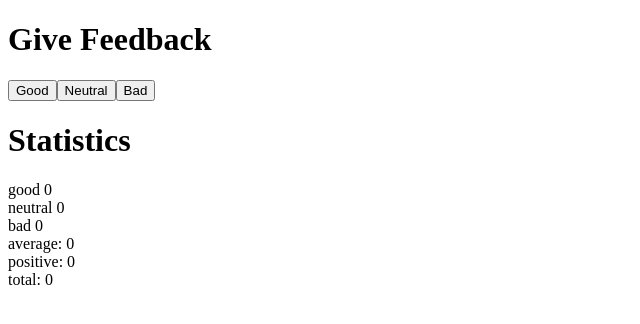
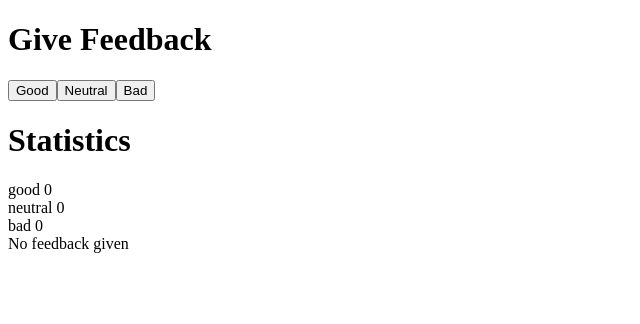
Before and after one commit to grMLEqomlkkU5Eeinz4brIrOVCUCkJuN/fullstack-open, a React (Vite) app in the folder part1/unicafe/: page / in a window 1280 px wide. Shown: the top 324 px of the page, without its empty margins (0-640 px from the left). Built offline with nearby package versions, Linux system fonts and the light colour scheme.

Commit message:
feat: unicafe step 4

```diff
--- a/part1/unicafe/src/App.jsx
+++ b/part1/unicafe/src/App.jsx
@@ -9,6 +9,8 @@ const App = () => {
 
 	const Statistics = ({ good, bad, neutral }) => {
 		const total = good + bad + neutral || 0;
+
+		if (total === 0) return <div>No feedback given</div>
 		return (
 			<div>
 				<div>average: { (good - bad) / (total) || 0 }</div>
```
